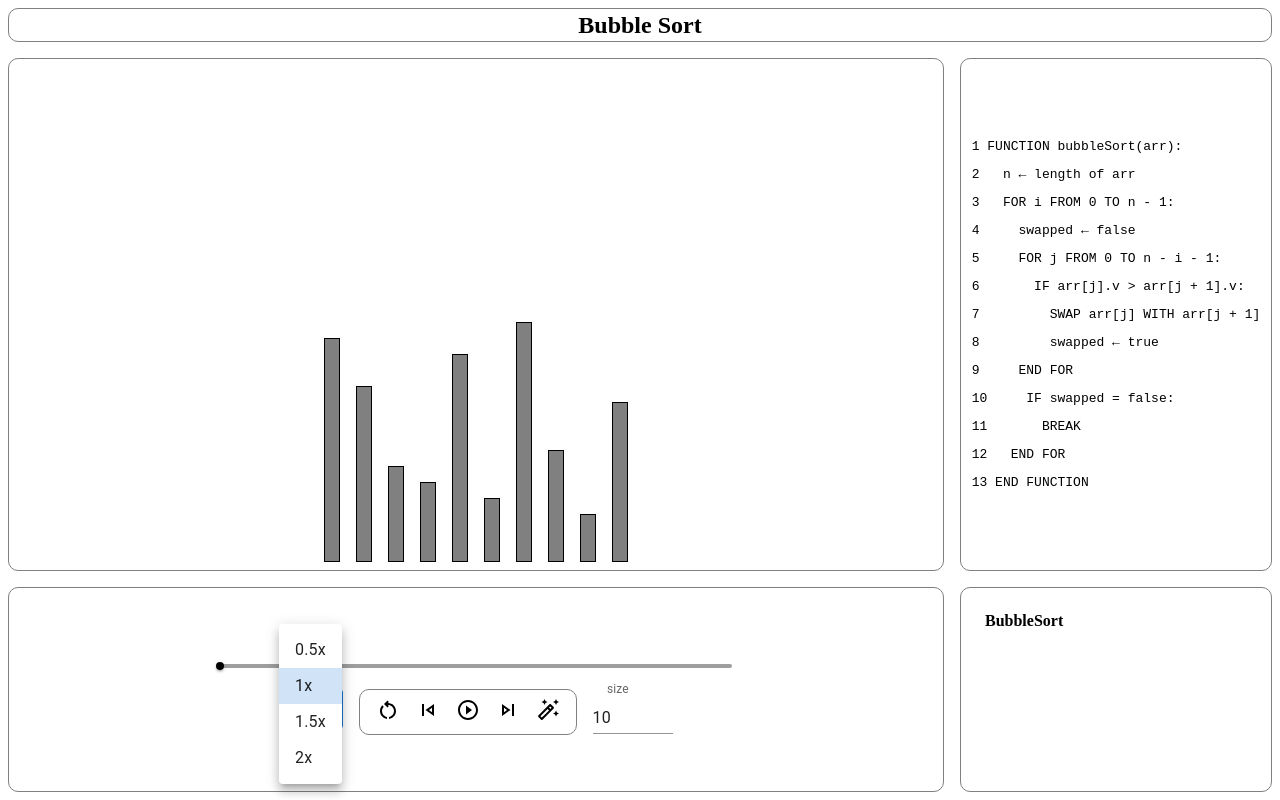
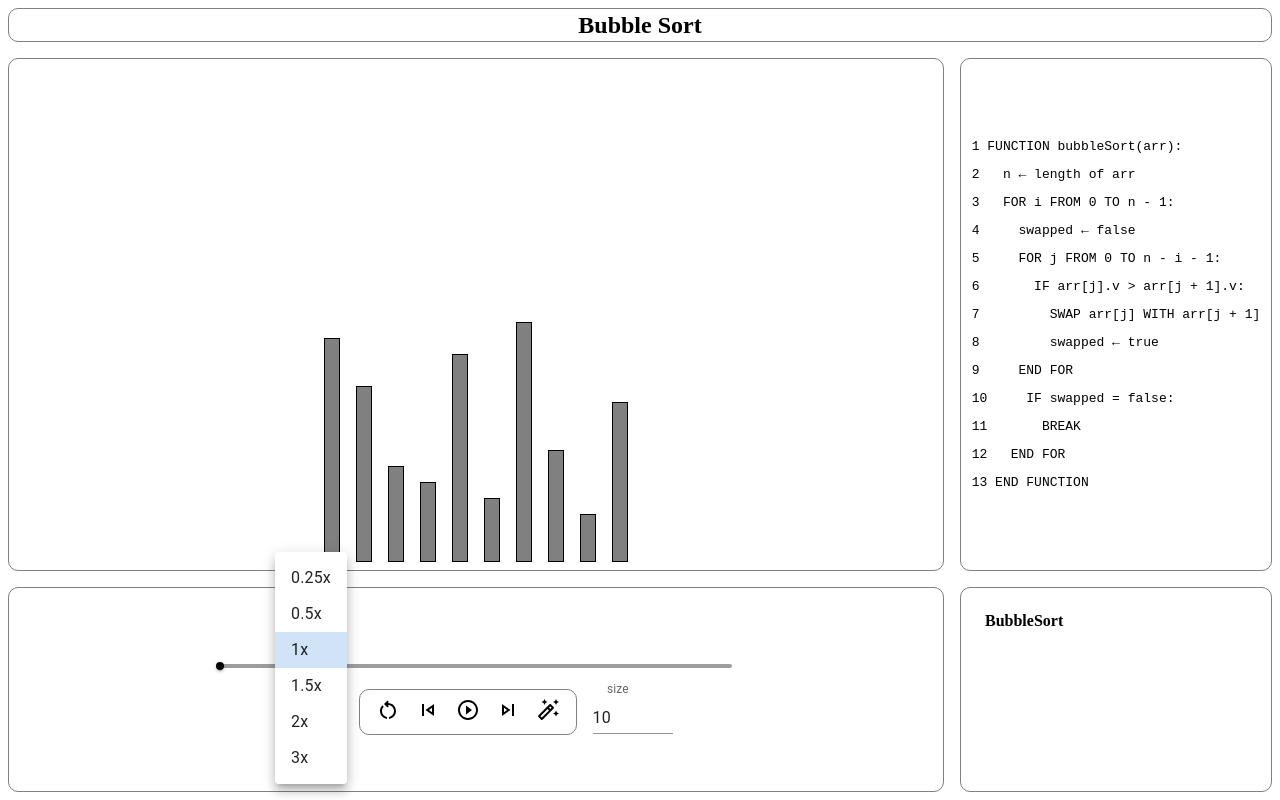
Before and after one commit to darkk-shadow/algorithm-visualizer, a React (Vite) app: page / in a window 1280 px wide. Both pictures are taken after a click on the element "1x". Built offline with nearby package versions, Linux system fonts and the light colour scheme.

Commit message:
Feature speed

```diff
--- a/src/comps/Player.jsx
+++ b/src/comps/Player.jsx
@@ -23,8 +23,10 @@ const Player = (p) => {
 
   const [playing, setPlaying] = useState(false)
   const [control, setControl] = useState(null)
-  const [started, setStarted] = useState(false)
   const stepsRef = useRef([])
+
+  const [speed, setSpeed] = useState(1);
+  const speedRef = useRef(1)
 
   const {setDesc} = useDesc()
 
@@ -36,6 +38,11 @@ const Player = (p) => {
     playingRef.current = playing;
   },[playing])
 
+  useEffect(()=>{
+    speedRef.current=speed;
+  },[speed])
+
+  const [started, setStarted] = useState(false)
   useEffect(()=>{
     const log = bubbleSort([...p.vals])
     const seq = bubbleLog(log, p.vals)
@@ -58,6 +65,7 @@ const Player = (p) => {
       if(cancelRef.current || !playingRef.current) break;
       setDesc(stepsRef.current[currStepRef.current].desc)
       const ctrl = p.animate(stepsRef.current[currStepRef.current++].animation)
+      ctrl.speed = speedRef.current
       setControl(ctrl)
       await ctrl
     }
@@ -70,6 +78,11 @@ const Player = (p) => {
     if(currStepRef.current < stepsRef.current.length)
       setDesc(stepsRef.current[currStepRef.current].desc)
       p.animate(stepsRef.current[currStepRef.current++].animation)
+  }
+
+  const onSpeedSelect = (e) => {
+    console.log(e.target.value)
+    setSpeed(e.target.value)
   }
 
   const onGen = () => {
@@ -85,7 +98,8 @@ const Player = (p) => {
 
   return <div className="player">
     <div className="wrap">
-      <Slider />
+      <Slider
+      />
       <div className="player_control">
       <FormControl sx={{ minWidth: "3em" }} size="small">
         <InputLabel id="player_speed_label">speed</InputLabel>
@@ -93,13 +107,16 @@ const Player = (p) => {
           labelId="player_speed_label"
           id="player_speed"
           label="speed"
-          value="1"
+          defaultValue="1"
           autoWidth
+          onChange={onSpeedSelect}
         >
+          <MenuItem value={0.25}>0.25x</MenuItem>
           <MenuItem value={0.5}>0.5x</MenuItem>
           <MenuItem value={1}>1x</MenuItem>
           <MenuItem value={1.5}>1.5x</MenuItem>
           <MenuItem value={2}>2x</MenuItem>
+          <MenuItem value={3}>3x</MenuItem>
         </Select>
       </FormControl>
       <div className="buttons">
@@ -121,7 +138,7 @@ const Player = (p) => {
         </div>
       </div>
       <FormControl sx={{ width: "5em" }} size="small">
-        <InputLabel id="player_speed_label">size</InputLabel>
+        <InputLabel id="player_size_label">size</InputLabel>
         <Input type="number" defaultValue={p.size} onChange={onSizeChange}/>
       </FormControl>
       </div>
```
Also changed, not shown: src/comps/Prog.jsx (deleted, +0 -9 lines).
